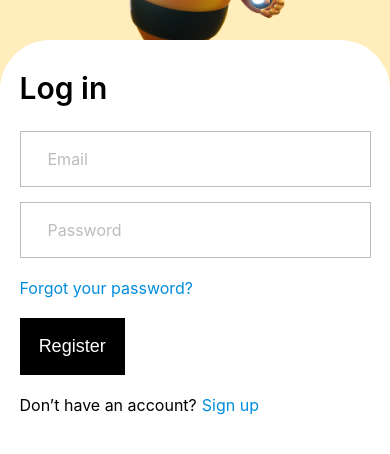
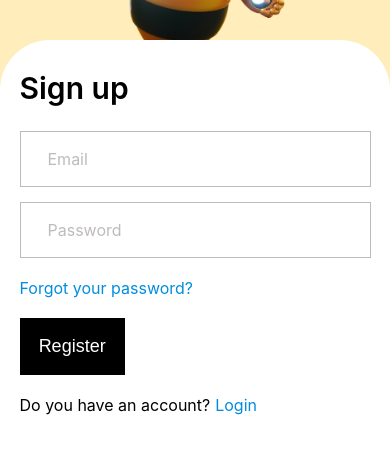
Before and after one commit to Asarvarjon/dizipro-frontend, a React (Create React App) app: page /registration in a window 390 px wide. Shown: the part 298-752 px from the top of the page. Built offline with nearby package versions, Linux system fonts and the light colour scheme; the HTML template or start-up script is replaced by a standard one.

Commit message:
login and registration page created

```diff
--- a/src/App.js
+++ b/src/App.js
@@ -1,10 +1,15 @@
-import { BrowserRouter } from 'react-router-dom';
+import { BrowserRouter, Switch, Route } from 'react-router-dom';
 import './App.scss';
 import Login from './pages/Login/Login';
+import Registration from './pages/Registration/Registration';
 
 function App() {
   return  <BrowserRouter>
-    <Login/>
+        <Switch>
+             <Route path="/login" component={Login} exact />
+             <Route path="/registration" component={Registration} exact />
+
+        </Switch>
   </BrowserRouter>
 }
 
--- a/src/pages/Login/Login.jsx
+++ b/src/pages/Login/Login.jsx
@@ -16,7 +16,7 @@ export default function Login(){
             <div className="login__form-wrapper">
             <form className="login__form">
                     <h2 className="login__title">
-                        Log in
+                        Login
                     </h2>
 
                     <div className="login__form__inputs">
--- /dev/null
+++ b/src/pages/Registration/Registration.jsx
@@ -0,0 +1,46 @@
+import Header from "../../components/Header/Header"
+import "./Registration.scss";
+import BeeImage from "../../assets/images/bee.png"
+import Input from "../../components/Input/Input";
+import { Link } from "react-router-dom";
+import Button from "../../components/Button/Button";
+
+export default function Registration(){
+    return (
+        <div className="registration">
+            <Header/>
+
+           <section className="registration__main-section">
+                <img className="registration__bee-image" src={BeeImage} alt="bee" />
+
+            <div className="registration__form-wrapper">
+            <form className="registration__form">
+                    <h2 className="registration__title">
+                        Sign up
+                    </h2>
+
+                    <div className="registration__form__inputs">
+                        <Input placeholder="Email" type="email" required name="email"/>
+                        <Input placeholder="Password" type="password" required name="password"/>
+                    </div>
+
+                    <Link className="registration__form__forgot-password-link" to="/forgot-password">Forgot your password?</Link>
+
+                    <Button>Register</Button>
+
+                    <div className="registration__form__signup-text-wrapper">
+							<p>Do you have an account? </p>
+
+							<Link
+								className="registration__form__forgot-password-link"
+								to="/login"
+							>
+								Login
+							</Link>
+					</div>
+            </form>
+            </div>
+           </section>
+        </div>
+    )
+}
--- /dev/null
+++ b/src/pages/Registration/Registration.scss
@@ -0,0 +1,203 @@
+
+.registration {
+    width: 100%;
+    height: 100vh;
+    background-color: #ffedbb;
+
+    &__main-section{
+        display: flex;
+        align-items: center;
+        width: 100%;
+        justify-content: center;
+    }
+
+
+    &__form {
+        width: 70%;
+        position: relative;
+        margin-left: 50px;
+        display: flex;
+        justify-content: center;
+        flex-direction: column;
+
+        &__inputs {
+            margin-top: 20px;
+            width: 60%;
+
+            .input__wrapper {
+                margin-top: 15px
+            }
+        }
+
+        button {
+            width: 25%;
+            margin-top: 50px;
+        }
+
+        &__forgot-password-link {
+            margin-top: 20px;
+
+        }
+
+        &__signup-text-wrapper > * {
+            display: inline-block;
+        }
+
+        &__signup-text-wrapper > p {
+            margin-right: 5px;
+        }
+    };
+
+    &__form-wrapper {
+        display: flex;
+        justify-content: center;
+        position: absolute;
+        width: 60%;
+        right: 0;
+        background-color: white;
+        height: 100vh;
+        top: 0;
+        z-index: 0;
+        border-radius: 50px 0 0 50px;
+    }
+
+    &__bee-image{
+        width: 350px;
+		z-index: 2;
+		position: absolute;
+		top: 55%;
+		left: 50%;
+		transform: translateY(-50%) translateX(-120%);
+    }
+
+    &__title {
+        font-size: 40px;
+        font-weight: 600;
+    }
+
+
+}
+
+
+
+@media (max-width: 1185px) {
+	.registration {
+		&__bee-image {
+			width: 300px;
+			z-index: 2;
+			// transform: translateX(-70%) translateY(10%);
+		}
+
+		&__form {
+			&__inputs {
+				margin-top: 20px;
+				width: 80%;
+
+				.input__wrapper {
+					margin-top: 15px;
+				}
+			}
+		}
+	}
+}
+
+@media (max-width: 1020px) {
+	.registration {
+		&__bee-image {
+			width: 270px;
+			z-index: 2;
+		}
+	}
+}
+
+@media (max-width: 807px) {
+	.registration {
+		&__bee-image {
+			width: 250px;
+			z-index: 2;
+		}
+	}
+}
+
+@media (max-width: 777px) {
+	.registration {
+		&__main-section {
+			flex-direction: column;
+		}
+
+        &__title {
+			font-size: 30px;
+            margin-top: 25px;
+		}
+
+		&__form {
+			margin: 0;
+
+			&__inputs {
+				margin-top: 10px;
+				width: 100%;
+
+				.input__wrapper {
+					margin-top: 15px;
+				}
+			}
+
+			button {
+				width: 30%;
+				margin-top: 20px;
+			}
+		}
+
+		&__bee-image {
+			width: 200px;
+			position: absolute;
+			z-index: 0;
+			top: 10%;
+			left: 50%;
+			transform: translateX(-50%);
+		}
+
+		&__form-wrapper {
+			display: flex;
+			justify-content: center;
+			position: fixed;
+			width: 100%;
+			bottom: 0;
+			background-color: white;
+			height: 60vh;
+			top: auto;
+			right: 0;
+			border-radius: 50px 50px 0 0;
+		}
+	}
+}
+
+@media (max-width: 600px) {
+	.registration {
+		&__form {
+			width: 90%;
+			justify-content: flex-start;
+			padding-top: 30px;
+			padding-bottom: 50px;
+
+			button {
+				margin-top: 20px;
+			}
+		}
+
+		&__title {
+			font-size: 30px;
+            margin-top: 0;
+		}
+	}
+}
+
+@media (max-width: 400px) {
+	.registration {
+		&__bee-image {
+			width: 180px;
+			z-index: 0;
+			transform: translateX(-50%) translateY(13%);
+		}
+	}
+}
```
